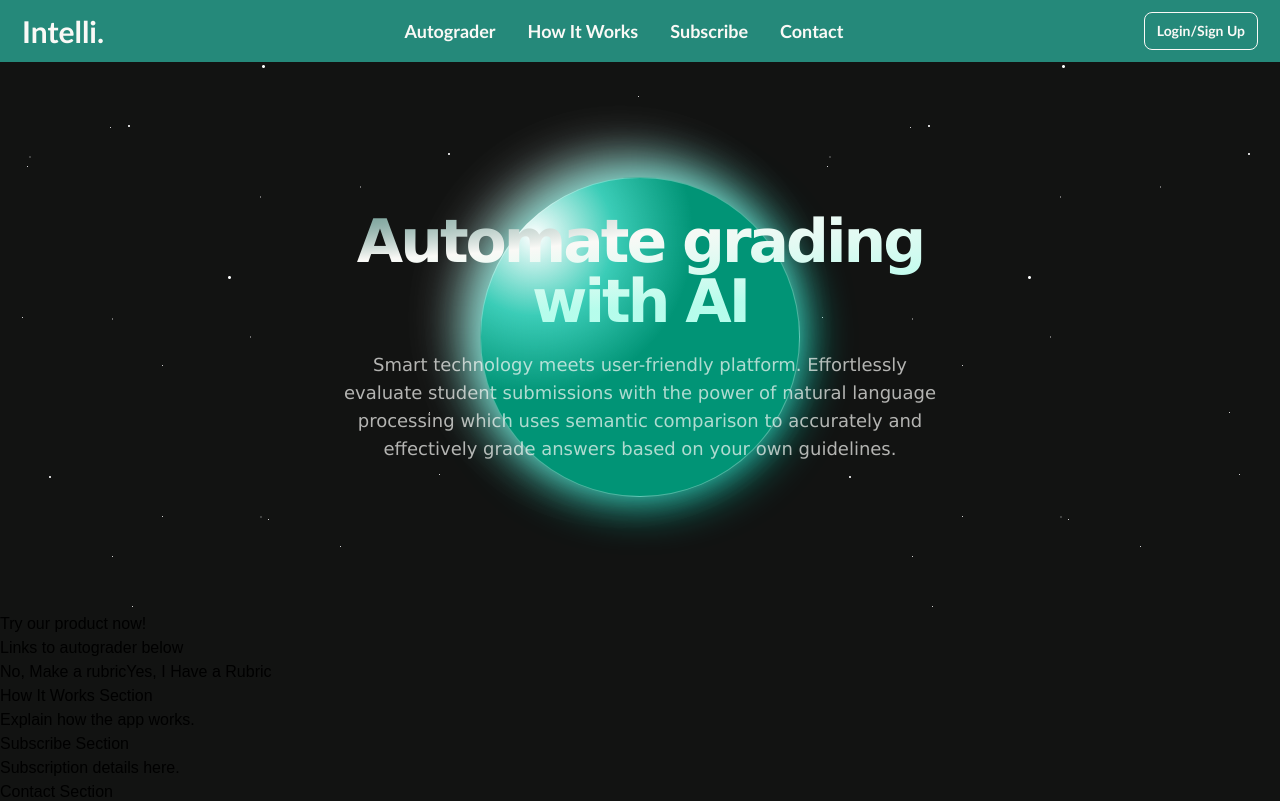
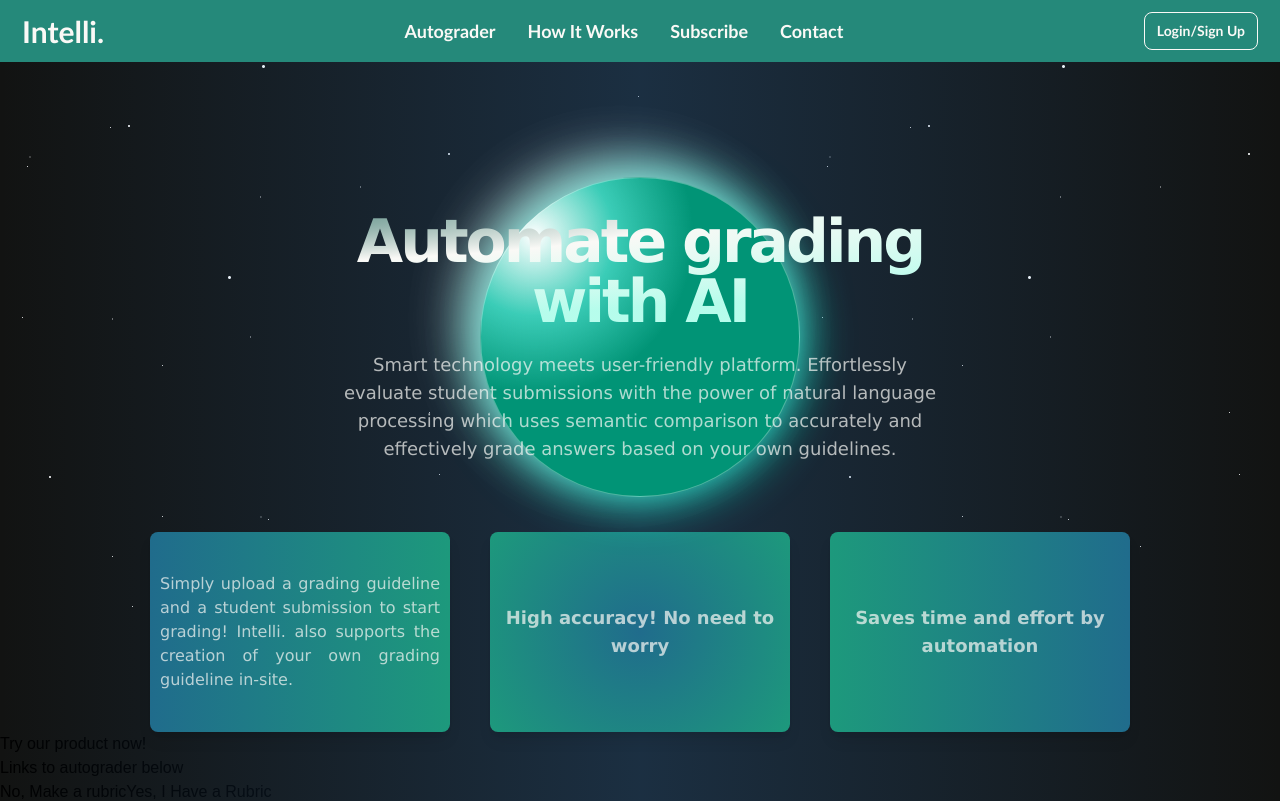
Before and after one commit to b4tan/Intelli, a React (Create React App) app in the folder client/: page / in a window 1280 px wide. Shown: the top 801 px of the page. Built offline with nearby package versions, Linux system fonts and the light colour scheme.

Commit message:
home progress

```diff
--- a/client/src/App.js
+++ b/client/src/App.js
@@ -13,6 +13,56 @@ function HomePage() {
     <div className="home-container">
       <div id ="home">
         <Hero />
+        <div className="relative flex justify-center items-center -mt-20 space-x-10" style = {{
+          marginLeft: "35px", marginRight:"35px",
+        }}>
+
+          <div
+          className="w-[300px] h-[200px] bg-gradient-to-r from-[#206c8c] to-[#1d997c] shadow-lg rounded-lg flex items-center justify-center"
+        >
+          <p
+            className="text-[#FAF9F6] text-md text-justify"
+            style={{
+              fontFamily: "Geneva",
+              opacity: 0.7,
+              margin:"10px",
+            }}
+          > Simply upload a grading guideline and a student submission to start grading! Intelli. also supports the creation of your own grading guideline in-site.</p>
+        </div>
+
+        <div
+        className="w-[300px] h-[200px] shadow-lg rounded-lg flex items-center justify-center"
+        style={{
+          background: "radial-gradient(circle, #206c8c, #1d997c)",
+        }}
+      >
+        <p
+          className="text-[#FAF9F6] font-semibold text-lg text-center"
+          style={{
+            fontFamily: "Geneva",
+            opacity: 0.7,
+            margin: "10px",
+          }}
+        >
+          High accuracy! No need to worry
+        </p>
+      </div>
+
+          <div
+          className="w-[300px] h-[200px] bg-gradient-to-l from-[#206c8c] to-[#1d997c] shadow-lg rounded-lg flex items-center justify-center"
+        >
+          <p
+            className="text-[#FAF9F6] font-semibold text-lg text-center"
+            style={{
+              fontFamily: "Geneva",
+              opacity: 0.7,
+              margin: "10px",
+            }}
+          >
+            Saves time and effort by automation
+          </p>
+        </div>
+        </div>
       </div>
 
       <div id="autograder">
--- a/client/src/Hero.js
+++ b/client/src/Hero.js
@@ -9,7 +9,9 @@ export const Hero = () => {
                 backgroundPosition: 'center',
             }}
         >
-            <div className="absolute h-80 w-80 bg-[#20B2AA] rounded-full border border-white/30 top-1/2 left-1/2 -translate-x-1/2 -translate-y-1/2 bg-[radial-gradient(50%_50%_at_16.8%_18.3%,white,rgb(105,250,206,0.37),rgb(1,148,118))] shadow-[-20px_-20px_50px_rgba(255,255,255,0.5),-20px_-20px_80px_rgba(255,255,255,0.1),0_0_50px_rgba(9,250,217,1)]"></div>
+            <div className="absolute h-80 w-80 bg-[#20B2AA] rounded-full border border-white/30 top-1/2 left-1/2 -translate-x-1/2 -translate-y-1/2 bg-[radial-gradient(50%_50%_at_16.8%_18.3%,white,rgb(105,250,206,0.37),rgb(1,148,118))] shadow-[-20px_-20px_50px_rgba(255,255,255,0.5),-20px_-20px_80px_rgba(255,255,255,0.1),0_0_50px_rgba(9,250,217,1)] z-10"></div>
+            <div className="absolute inset-0 h-[1000px] bg-gradient-to-r from-transparent via-[#3070b0]/30 to-transparent"></div>
+            {/* original value 550px height */}
 
             <div className="container relative z-10 text-center">
                 <h1
```
